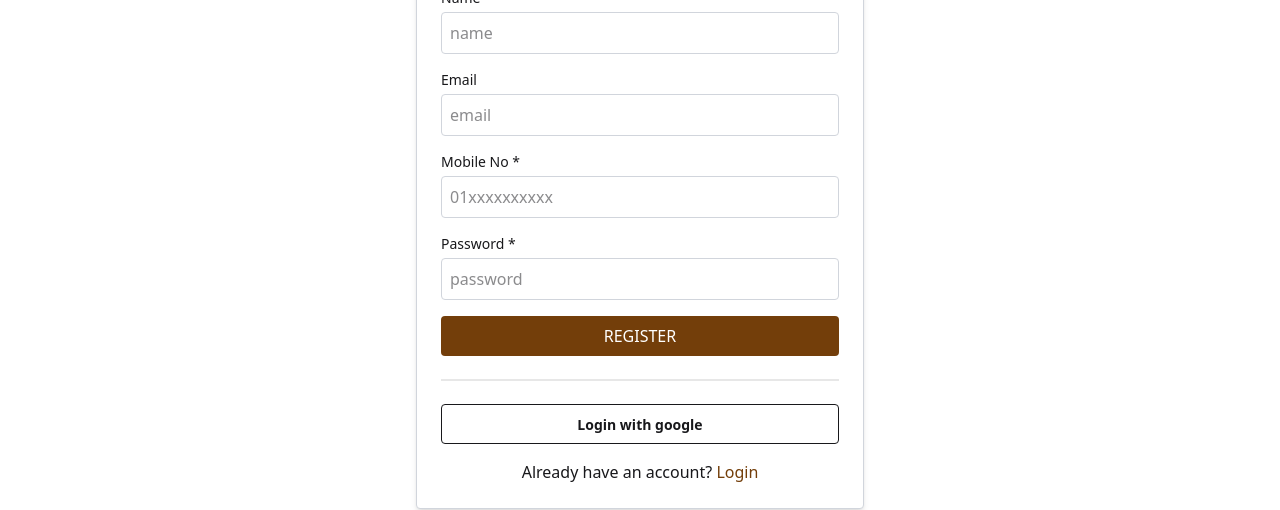
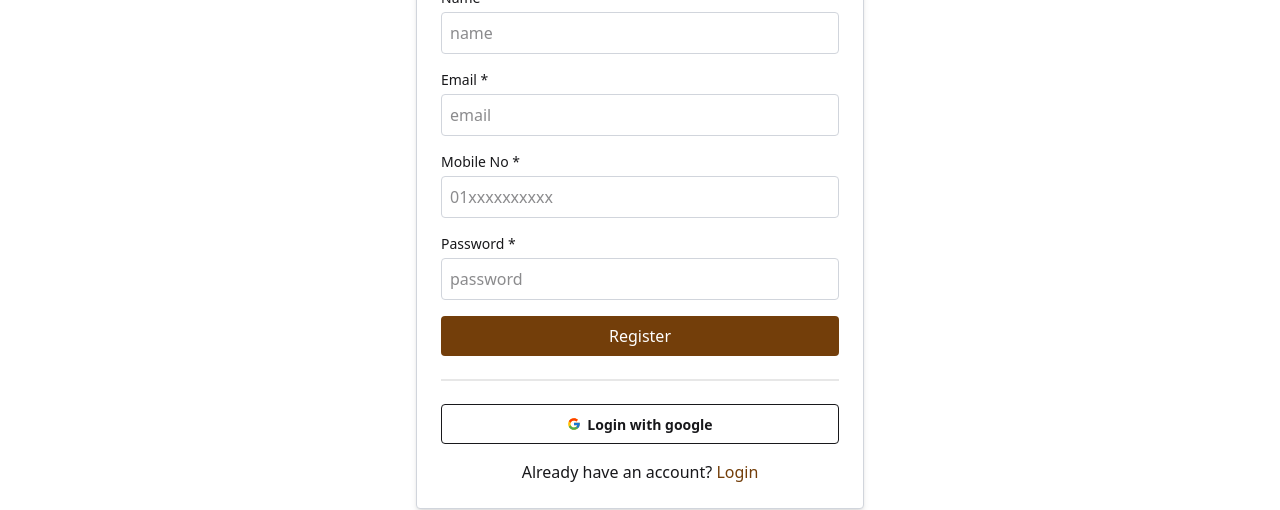
Before and after one commit to Arrafi2644/Ruposhi-Bazar-Client, a React (Vite) app: page /signup in a window 1280 px wide. Shown: the part 182-692 px from the top of the page. Built offline with nearby package versions, Linux system fonts and the light colour scheme; no server answers.

Commit message:
Add user to mongodb users collection

```diff
--- a/src/hooks/useAxiosPublic.jsx
+++ b/src/hooks/useAxiosPublic.jsx
@@ -2,7 +2,7 @@ import axios from 'axios';
 import React from 'react';
 
 const axiosPublic = axios.create({
-    baseURL: 'https://vital-meds-server.vercel.app'
+    baseURL: 'http://localhost:5000'
 })
 
 const useAxiosPublic = () => {
--- a/src/pages/Login/Login.jsx
+++ b/src/pages/Login/Login.jsx
@@ -2,10 +2,12 @@ import { useForm } from "react-hook-form";
 import { Link } from "react-router-dom";
 import useAuth from "../../hooks/useAuth";
 import toast from "react-hot-toast";
+import { FcGoogle } from "react-icons/fc";
+import useAxiosPublic from "../../hooks/useAxiosPublic";
 const Login = () => {
   const { register, handleSubmit, formState: { errors } } = useForm();
   const {loginUser, googleLogin} = useAuth()
-
+  const axiosPublic = useAxiosPublic()
   const validateBangladeshiPhoneNumber = (value) => {
     const phoneRegex = /^01[3-9]\d{8}$/; // Starts with 01, followed by 3-9, then 8 digits
     return phoneRegex.test(value) || "Invalid phone number";
@@ -39,7 +41,22 @@ const Login = () => {
   const handleLoginWithGoogle = () => {
     googleLogin()
       .then(res => {
-      toast.success("Registered successfully!")
+        // toast.success("Registered successfully!")
+        console.log(res);
+        const userInfo = {
+          name: res?.user?.displayName,
+          email: res?.user?.email,
+          role: "user"
+        }
+        console.log("gl ", userInfo);
+        axiosPublic.post("/users", userInfo)
+          .then(res => {
+              toast.success("Login successfully!")
+          })
+          .catch(err => {
+            console.log(err);
+            toast.error("Something went wrong!")
+          })
       })
       .catch(err => {
         console.log(err);
@@ -61,7 +78,7 @@ const Login = () => {
           {errors.mobileNo && <p className="text-red-500 text-sm mt-1">{errors.mobileNo.message}</p>}
         </div> */}
                 <div>
-          <label className="block text-sm font-medium mb-1">Email</label>
+          <label className="block text-sm font-medium mb-1">Email *</label>
           <input
             {...register("email", { required: "The email field is required.", validate: validateEmail })}
             className="w-full p-2 border border-gray-300 rounded"
@@ -83,7 +100,7 @@ const Login = () => {
         <button type="submit" className="w-full bg-yellow-900 cursor-pointer text-white p-2 rounded">Login</button>
       </form>
       <div className="divider"></div>
-      <div><button onClick={handleLoginWithGoogle} className="btn btn-outline w-full"><span></span> Login with google</button></div>
+      <div><button onClick={handleLoginWithGoogle} className="btn btn-outline w-full flex items-center"><span><FcGoogle/></span> Login with google</button></div>
       <p className="text-center mt-4 font-medium">
         Don't have any account? <Link className="text-yellow-900" to="/signup">Signup</Link>
       </p>
--- a/src/pages/Signup/Signup.jsx
+++ b/src/pages/Signup/Signup.jsx
@@ -2,11 +2,13 @@ import { useForm } from "react-hook-form";
 import { Link } from "react-router-dom";
 import useAuth from "../../hooks/useAuth";
 import toast from "react-hot-toast";
+import { FcGoogle } from "react-icons/fc";
+import useAxiosPublic from "../../hooks/useAxiosPublic";
 const Signup = () => {
   const { register, handleSubmit, formState: { errors } } = useForm();
-  const {signUpUser, updateUserProfile, googleLogin} = useAuth();
-  console.log(signUpUser);
+  const { signUpUser, updateUserProfile, googleLogin } = useAuth();
 
+  const axiosPublic = useAxiosPublic()
 
   const validateBangladeshiPhoneNumber = (value) => {
     const phoneRegex = /^01[3-9]\d{8}$/; // Starts with 01, followed by 3-9, then 8 digits
@@ -24,7 +26,7 @@ const Signup = () => {
 
   }
 
-  const onSubmit = (data) =>{
+  const onSubmit = (data) => {
     console.log(data)
     const email = data.email;
     const name = data.name;
@@ -34,11 +36,27 @@ const Signup = () => {
     signUpUser(email, password)
       .then(res => {
         console.log(res);
-      updateUserProfile({displayName: name, phoneNumber: phone})
+        updateUserProfile({ displayName: name, phoneNumber: phone })
           .then(res => {
             console.log(res);
-        console.log("login success");
+            // console.log("login success");
+            const userInfo = {
+              name,
+              email,
+              phone,
+              role: "user"
+            }
+            axiosPublic.post("/users", userInfo)
+              .then(res => {
+                console.log(res);
                 toast.success("Registered successfully!")
+              })
+              .catch(err => {
+                console.log(err);
+                toast.error("Something went wrong!")
+              })
+
+
           })
           .catch(err => {
             console.log(err);
@@ -54,7 +72,22 @@ const Signup = () => {
   const handleLoginWithGoogle = () => {
     googleLogin()
       .then(res => {
+        // toast.success("Registered successfully!")
+        console.log(res);
+        const userInfo = {
+          name: res?.user?.displayName,
+          email: res?.user?.email,
+          role: "user"
+        }
+        console.log("gl ", userInfo);
+        axiosPublic.post("/users", userInfo)
+          .then(res => {
               toast.success("Registered successfully!")
+          })
+          .catch(err => {
+            console.log(err);
+            toast.error("Something went wrong!")
+          })
       })
       .catch(err => {
         console.log(err);
@@ -76,7 +109,7 @@ const Signup = () => {
           {errors.name && <p className="text-red-500 text-sm mt-1">{errors.name.message}</p>}
         </div>
         <div>
-          <label className="block text-sm font-medium mb-1">Email</label>
+          <label className="block text-sm font-medium mb-1">Email *</label>
           <input
             {...register("email", { required: "The email field is required.", validate: validateEmail })}
             className="w-full p-2 border border-gray-300 rounded"
@@ -104,10 +137,10 @@ const Signup = () => {
           />
           {errors.password && <p className="text-red-500 text-sm mt-1">{errors.password.message}</p>}
         </div>
-        <button type="submit" className="w-full cursor-pointer bg-yellow-900 text-white p-2 rounded">REGISTER</button>
+        <button type="submit" className="w-full cursor-pointer bg-yellow-900 text-white p-2 rounded">Register</button>
       </form>
       <div className="divider"></div>
-      <div><button onClick={handleLoginWithGoogle} className="btn btn-outline w-full">Login with google</button></div>
+      <div><button onClick={handleLoginWithGoogle} className="btn btn-outline w-full flex items-center"><span><FcGoogle /></span> Login with google</button></div>
       <p className="text-center mt-4 font-medium">
         Already have an account? <Link className="text-yellow-900" to="/login">Login</Link>
       </p>
```
Lines whose indentation alone changed are shown as unchanged.
